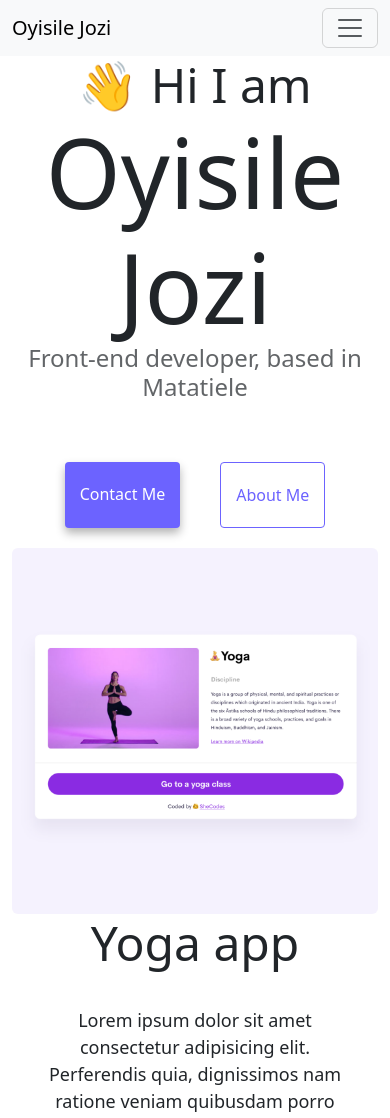
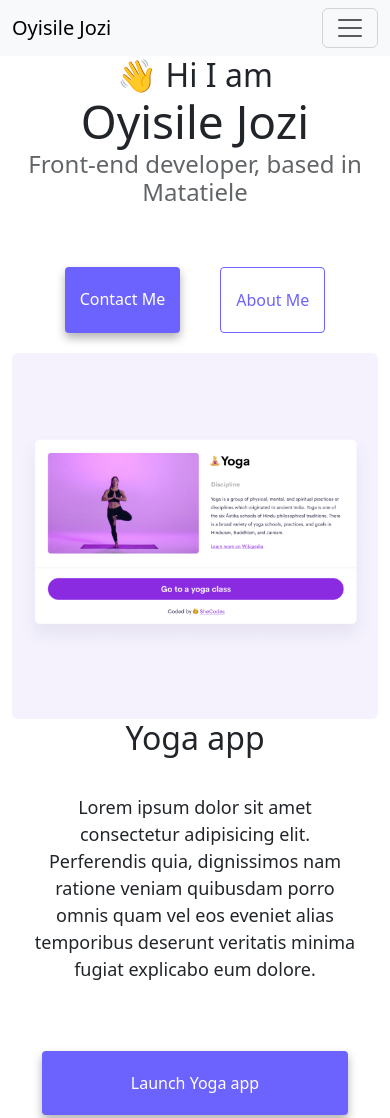
Before and after one commit to Oyisile/Advanced-Bootstrap-homework, a website: page index.html in a window 390 px wide. Shown: the top 1118 px of the page. Drawn offline with nearby package versions, Linux system fonts and the light colour scheme.

Commit message:
Added some media queries to make it more responsive

```diff
--- a/style.css
+++ b/style.css
@@ -94,3 +94,20 @@ p {
   border-radius: 4px;
   box-shadow: var(--box-shadow);
 }
+@media (max-width: 576px) {
+  h1 {
+    font-size: 46px;
+  }
+  h2 {
+    font-size: 32px;
+  }
+  .launch-page-link {
+    display: block;
+    text-align: center;
+    margin: 0 30px;
+
+  }
+  #contact {
+    margin-top: 45px;
+  }
+}
```
